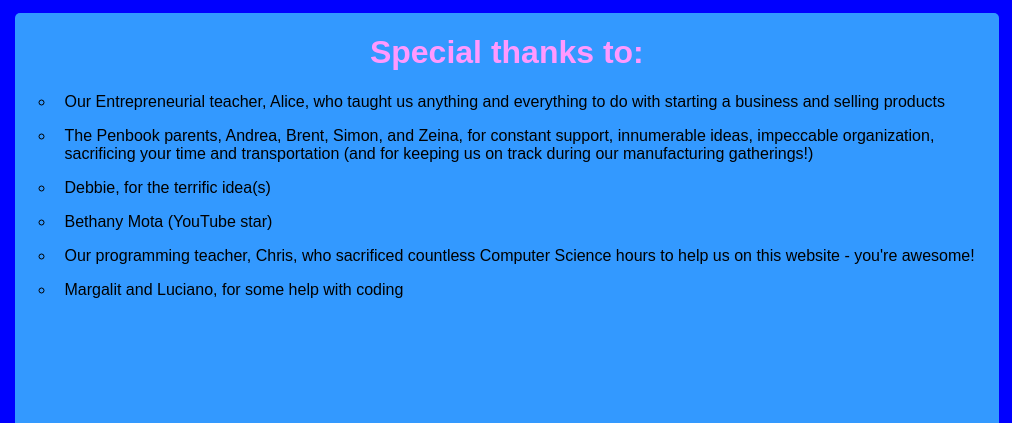
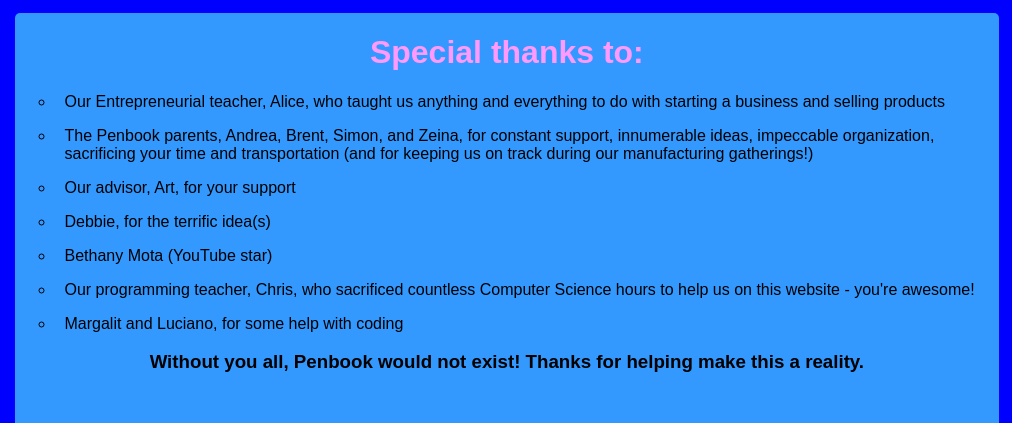
Before and after one commit to star-kwafie/Entrepreneurial-Website, a plain HTML site: page Thx_to.html in a window 1280 px wide. Shown: the top 423 px of the page, 268-1280 px from the left. Drawn offline with Linux system fonts and the light colour scheme.

Commit message:
I just like committing stuff.
See title.

```diff
--- a/Thx_to.html
+++ b/Thx_to.html
@@ -26,11 +26,13 @@
                 selling products</li></p>
                 <p><li>The Penbook parents, Andrea, Brent, Simon, and Zeina, for constant support, innumerable ideas, impeccable
                 organization, sacrificing your time and transportation (and for keeping us on track during our manufacturing gatherings!)</li>
+                <p><li>Our advisor, Art, for your support</li></p>
                 <p><li>Debbie, for the terrific idea(s)</li></p>
                 <p><li>Bethany Mota (YouTube star)</li></p>
                 <p><li>Our programming teacher, Chris, who sacrificed countless Computer Science hours to help us on this website - you're awesome!</li></p>
                 <p><li>Margalit and Luciano, for some help with coding</li></p>
             </ul>
+            <h3>Without you all, Penbook would not exist! Thanks for helping make this a reality.</h3>
         </div>
     </body>
 </html>
```
Also changed, not shown: Survey.html (+1 -1 lines), products.html (+1 -1 lines).
